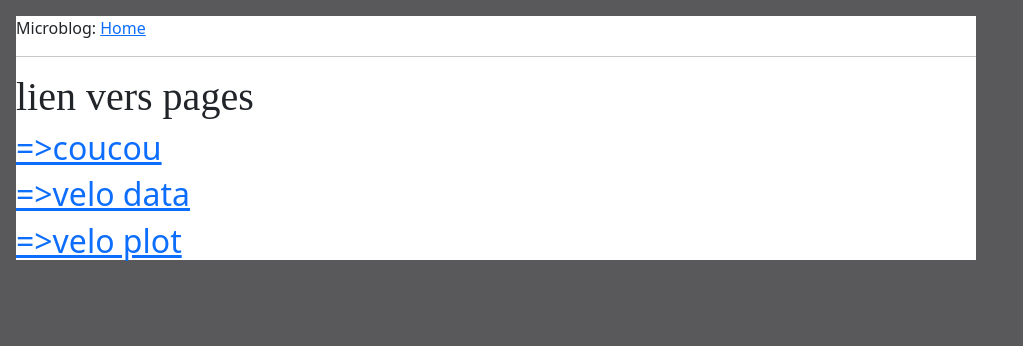
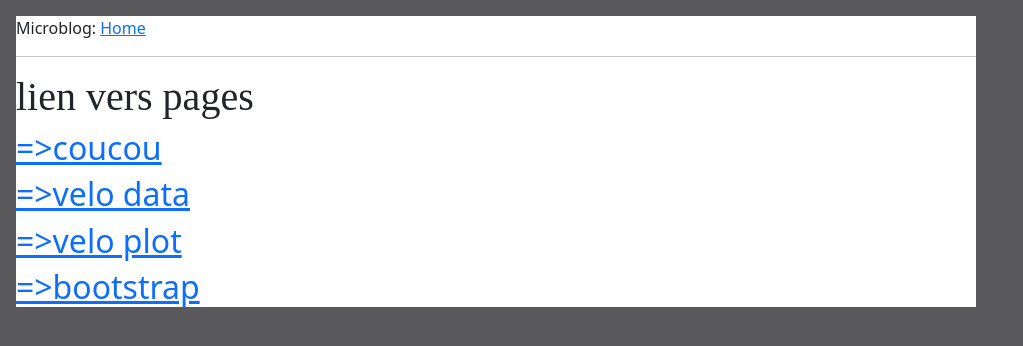
Before and after one commit to JadeBoudarel/try-flask, a Flask app: page / in a window 1280 px wide. Shown: the top 346 px of the page, without its empty margins (0-1023 px from the left). Run offline with Flask 3, Linux system fonts and the light colour scheme.

Commit message:
add page bootstrap

```diff
--- a/app/templates/bootstrap.html
+++ b/app/templates/bootstrap.html
@@ -77,8 +77,6 @@
 
 <script>
 
-
-
   function draw_graph( data ){
    const ctx = $('#myChart');
 
@@ -150,4 +148,4 @@ new Chart(ctx, {
 });
 </script>
 
-  {% endfor %}
+  {% endblock%}
--- a/app/templates/index.html
+++ b/app/templates/index.html
@@ -8,4 +8,6 @@
 <a href="/velo_data"><h2>=>velo data</h2></a>
 
 <a href="/velo_plot"><h2>=>velo plot</h2></a>
+
+<a  href="/bootstrap"><h2>=>bootstrap</h2></a>
 {% endblock %}
```
